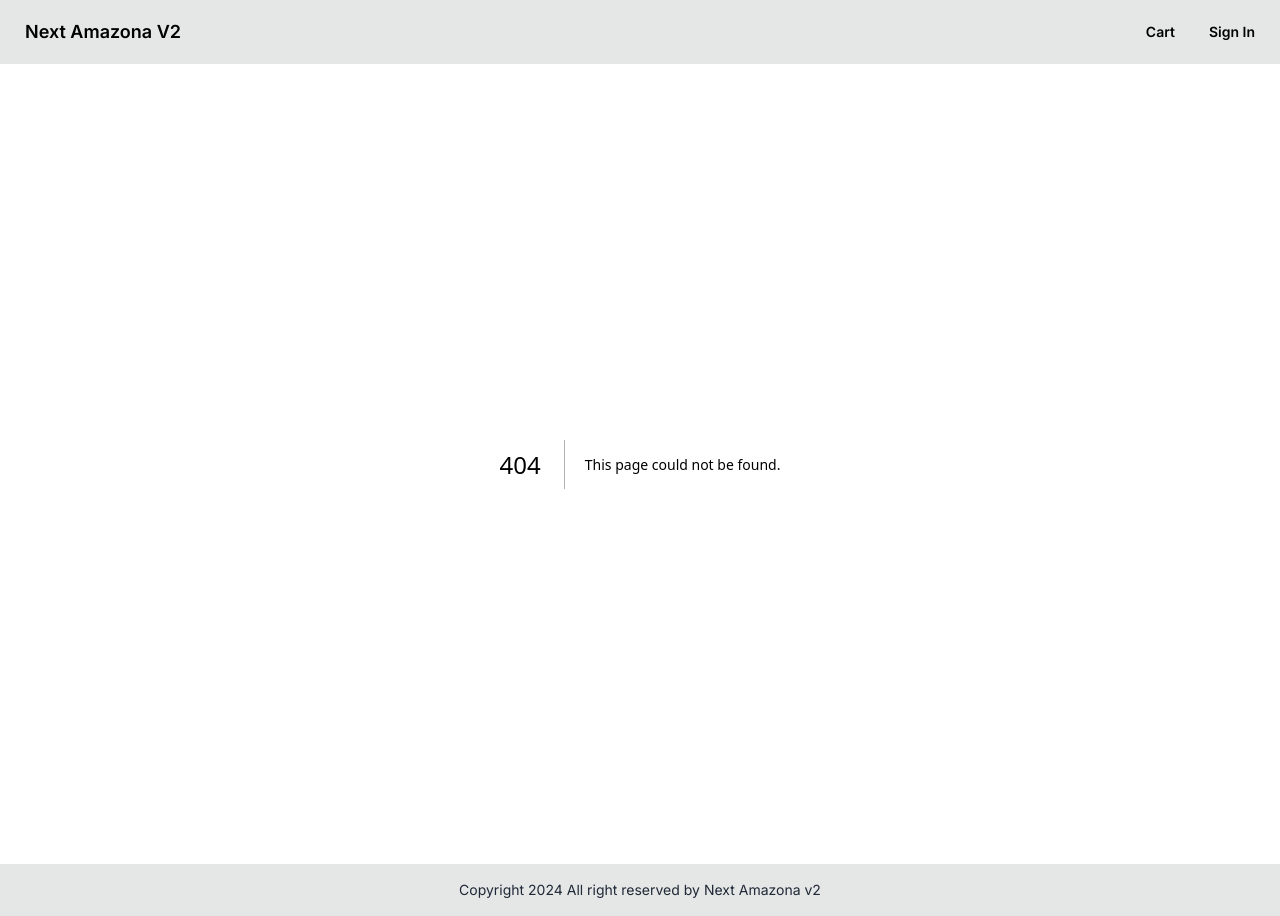
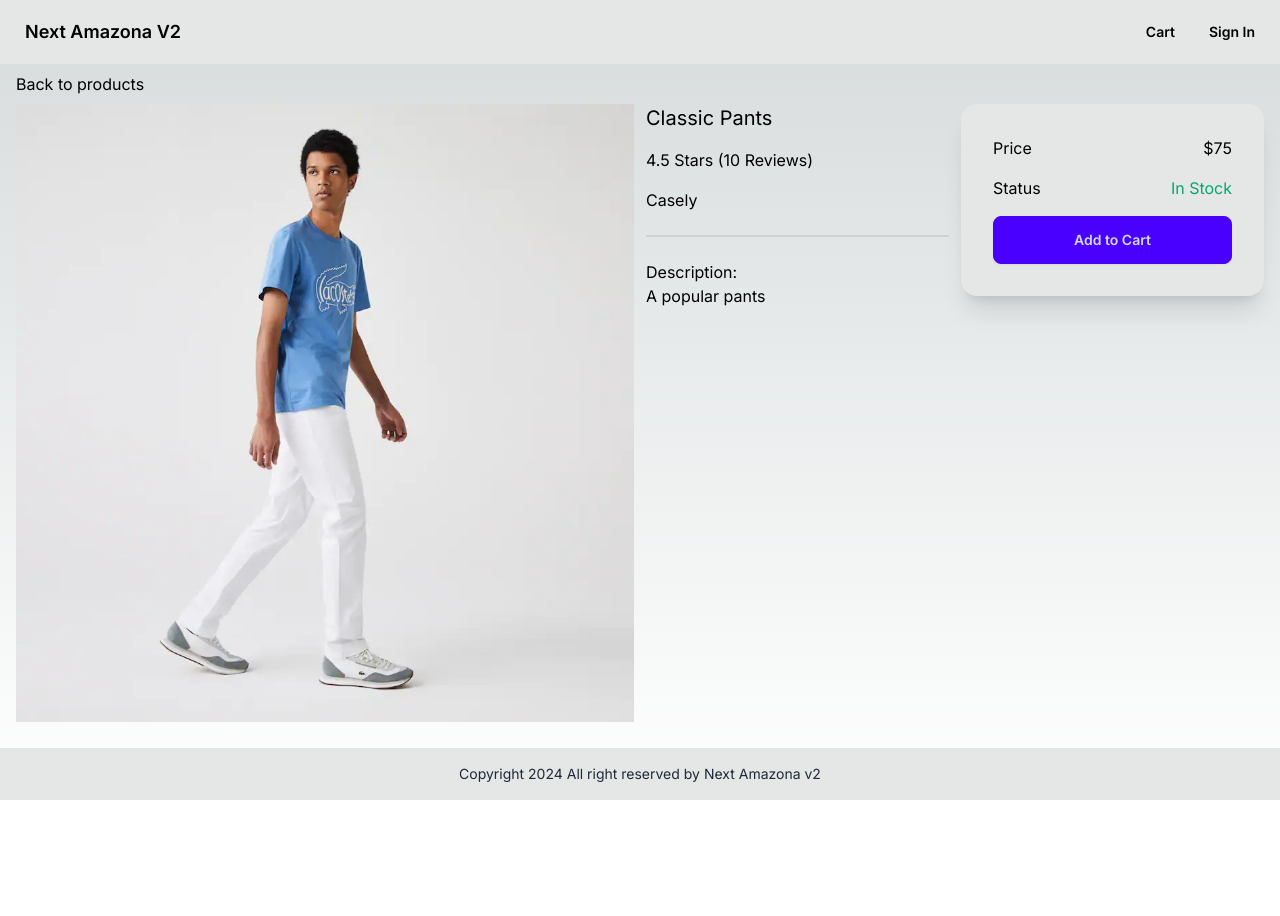
Before and after one commit to NicolasM-83200/next-amazona-v2, a Next.js app: page /product/classic-pants in a window 1280 px wide. Before the commit this address had no page. After the commit the page ends 800 px from the top, so only its background shows below. Built offline with nearby package versions, Linux system fonts and the light colour scheme.

Commit message:
create details product page

```diff
--- /dev/null
+++ b/app/(front)/product/[slug]/page.tsx
@@ -0,0 +1,78 @@
+import data from '@/lib/data';
+import Image from 'next/image';
+import Link from 'next/link';
+
+export default function ProductDetails({
+  params,
+}: {
+  params: { slug: string };
+}) {
+  const product = data.products.find((product) => product.slug === params.slug);
+  if (!product) {
+    return <div>Product not found</div>;
+  }
+  return (
+    <>
+      <div className='my-2'>
+        <Link href='/'>Back to products</Link>
+      </div>
+      <div className='grid md:grid-cols-4 md:gap-3'>
+        <div className='md:col-span-2'>
+          <Image
+            src={product.image}
+            alt={product.name}
+            width={640}
+            height={640}
+            sizes='100vw'
+            style={{
+              width: '100%',
+              height: 'auto',
+            }}
+          />
+        </div>
+        <div>
+          <ul className='space-y-4'>
+            <li>
+              <h1 className='text-xl'>{product.name}</h1>
+            </li>
+            <li>
+              {product.rating} Stars ({product.numReviews} Reviews)
+            </li>
+            <li>{product.brand}</li>
+            <li>
+              <div className='divider'></div>
+            </li>
+            <li>
+              Description: <p>{product.description}</p>
+            </li>
+          </ul>
+        </div>
+        <div>
+          <div className='card bg-base-300 shadow-xl mt-3 md:mt-0'>
+            <div className='card-body'>
+              <div className='mb-2 flex justify-between'>
+                <div>Price</div>
+                <div>${product.price}</div>
+              </div>
+              <div className='mb-2 flex justify-between'>
+                <div>Status</div>
+                <div>
+                  {product.countInStock > 0 ? (
+                    <span className='text-success'>In Stock</span>
+                  ) : (
+                    <span className='text-error'>Unavailable</span>
+                  )}
+                </div>
+              </div>
+              <div className='card-actions justify-center'>
+                <button className='btn btn-primary w-full' type='button'>
+                  Add to Cart
+                </button>
+              </div>
+            </div>
+          </div>
+        </div>
+      </div>
+    </>
+  );
+}
```
